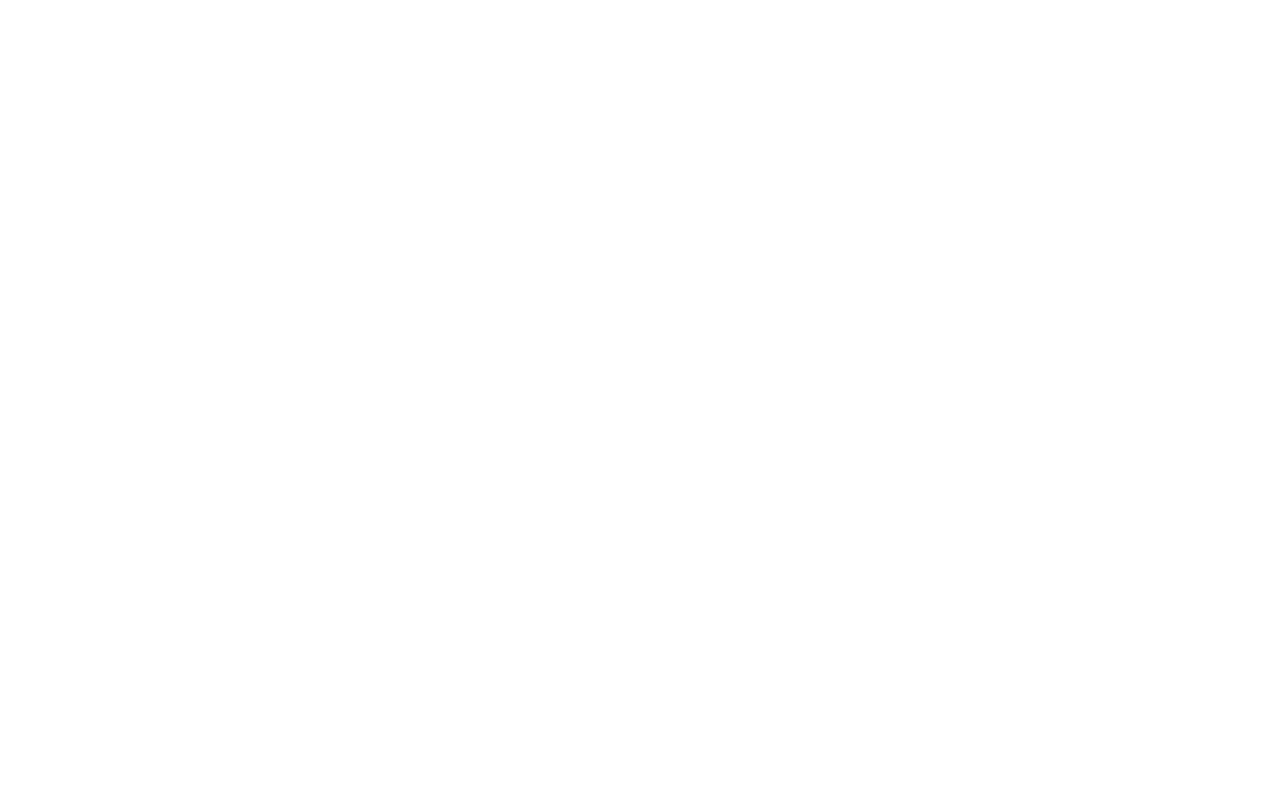
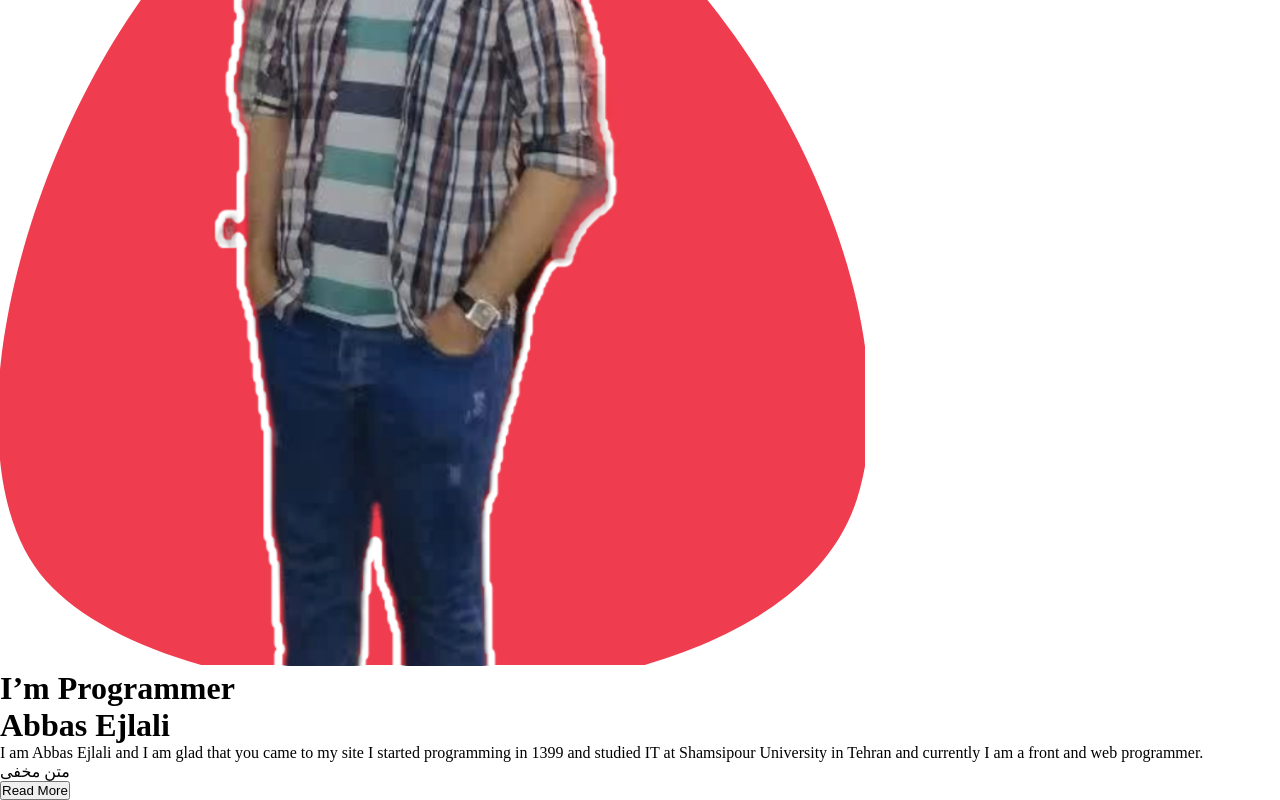
Before and after one commit to abbasejlali/abbas-ejlali, a React (Create React App) app: page / in a window 1280 px wide. Shown: the part 347-1147 px from the top of the page. Before the commit the page ends 800 px from the top, so only its background shows below. Built offline with nearby package versions, Linux system fonts and the light colour scheme.

Commit message:
add jsx tag in Banner.js

```diff
--- a/src/App.js
+++ b/src/App.js
@@ -1,10 +1,12 @@
 import React, { Component } from "react";
 import Hamburger from "./Components/Hamburger";
+import Banner from "./Components/Banner";
 class App extends Component {
   render() {
     return (
       <div>
         <Hamburger />
+        <Banner />
       </div>
     );
   }
--- /dev/null
+++ b/src/Components/Banner.js
@@ -0,0 +1,30 @@
+import React, { Component } from "react";
+import styles from "./Banner.module.css";
+import bannerimg from "../images/Untitled-3.png";
+class Banner extends Component {
+  render() {
+    return (
+      <div className={styles.Bannermain}>
+        <div className={styles.imgdiv}>
+          <img src={bannerimg} alt="bannerimage" />
+        </div>
+        <div className={styles.headerdiv}>
+          <h1>
+            I’m Programmer <br />
+            Abbas Ejlali
+          </h1>
+
+          <p>
+            I am Abbas Ejlali and I am glad that you came to my site I started
+            programming in 1399 and studied IT at Shamsipour University in
+            Tehran and currently I am a front and web programmer.
+          </p>
+          <p>متن مخفی</p>
+          <button>Read More</button>
+        </div>
+      </div>
+    );
+  }
+}
+
+export default Banner;
```
Also changed, not shown: src/Components/Banner.module.css (added).
